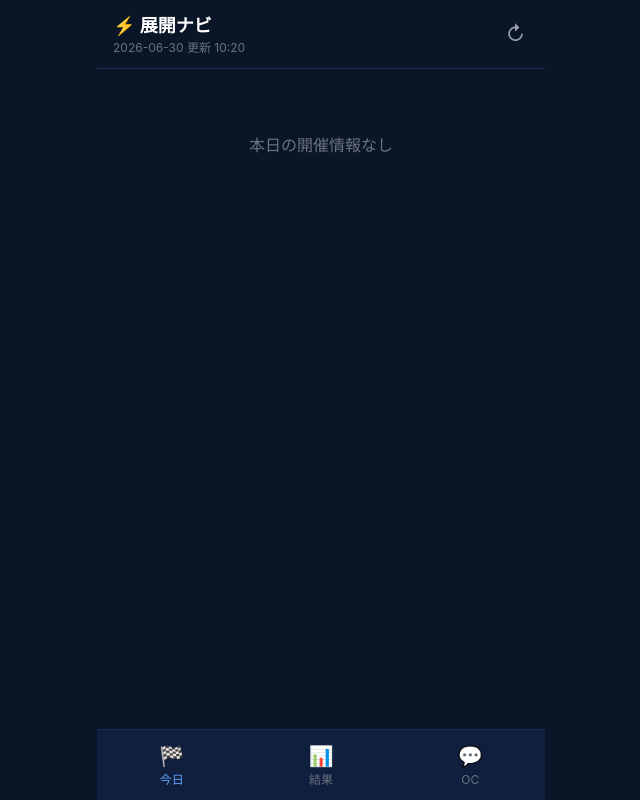
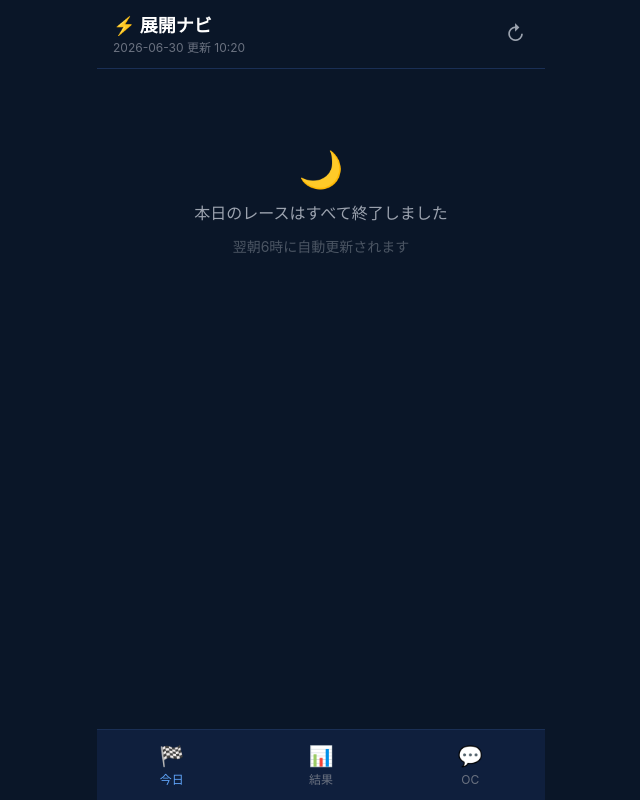
Before and after one commit to Akkihiro1991/boatrace-app, a React (Vite) app: page / in a window 1280 px wide. Shown: the whole page, without its empty margins (319-959 px from the left). Built offline with nearby package versions, Linux system fonts and the light colour scheme.

Commit message:
feat: OCリンク反映・レース終了時メッセージ追加

```diff
--- a/src/App.jsx
+++ b/src/App.jsx
@@ -75,7 +75,11 @@ export default function App() {
         {activeTab === 'today' && (
           <div className="p-4 space-y-4">
             {data?.venues?.length === 0 && (
-              <div className="text-center text-gray-500 py-12">本日の開催情報なし</div>
+              <div className="text-center py-16 space-y-3">
+                <div className="text-4xl">🌙</div>
+                <div className="text-gray-400">本日のレースはすべて終了しました</div>
+                <div className="text-gray-600 text-sm">翌朝6時に自動更新されます</div>
+              </div>
             )}
             {data?.venues?.map(venue => (
               <VenueCard
@@ -121,7 +125,7 @@ export default function App() {
                 風・モーター・選手傾向をもとに<br />みんなで展開を予想するLINEオープンチャット
               </p>
               <a
-                href="https://line.me/ti/g2/ourboat"
+                href="https://line.me/ti/g2/Z5SGsJYNvSmIMnY7MP5eFjfcbcMUVmlr-QHEjA"
                 target="_blank"
                 rel="noopener noreferrer"
                 className="block bg-green-500 hover:bg-green-400 text-white font-bold py-3 rounded-xl transition-colors"
--- a/src/components/RaceDetail.jsx
+++ b/src/components/RaceDetail.jsx
@@ -63,7 +63,7 @@ export default function RaceDetail({ race, venue, onClose }) {
 
         {/* OC誘導バナー */}
         <a
-          href="https://line.me/ti/g2/ourboat"
+          href="https://line.me/ti/g2/Z5SGsJYNvSmIMnY7MP5eFjfcbcMUVmlr-QHEjA"
           target="_blank"
           rel="noopener noreferrer"
           className="block card p-4 border-blue-600 bg-blue-900/30 text-center"
```
